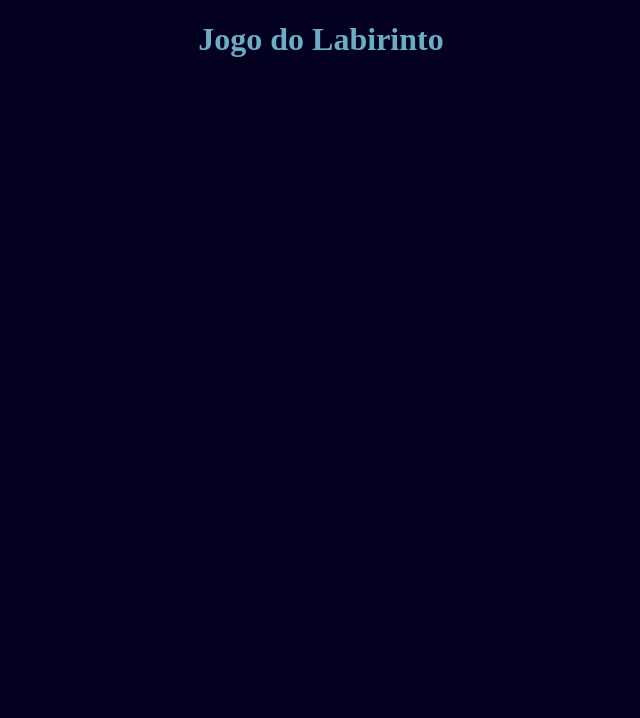
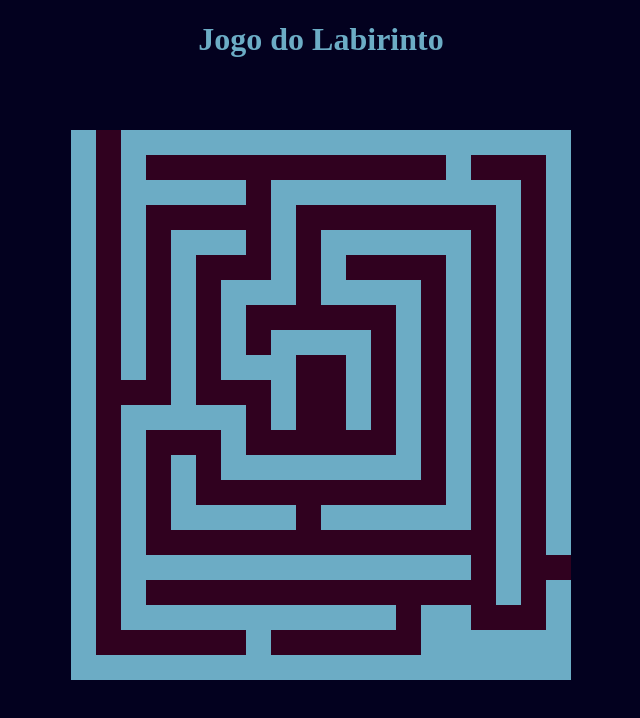
Before and after one commit to marvieiradev/game-maze, a plain HTML site: page index.html in a window 1280 px wide. Shown: the whole page, without its empty margins (319-959 px from the left). Drawn offline with Linux system fonts and the light colour scheme.

Commit message:
update scripts

```diff
--- a/index.html
+++ b/index.html
@@ -12,6 +12,7 @@
     <div class="win">
       <h1>Você Venceu!</h1>
     </div>
+    <script src="maze.js"></script>
     <script src="script.js"></script>
   </body>
 </html>
--- /dev/null
+++ b/maze.js
@@ -0,0 +1,26 @@
+const mazes = [
+  [
+    [1, 0, 1, 1, 1, 1, 1, 1, 1, 1, 1, 1, 1, 1, 1, 1, 1, 1, 1, 1],
+    [1, 0, 1, 0, 0, 0, 0, 0, 0, 0, 0, 0, 0, 0, 0, 1, 0, 0, 0, 1],
+    [1, 0, 1, 1, 1, 1, 1, 0, 1, 1, 1, 1, 1, 1, 1, 1, 1, 1, 0, 1],
+    [1, 0, 1, 0, 0, 0, 0, 0, 1, 0, 0, 0, 0, 0, 0, 0, 0, 1, 0, 1],
+    [1, 0, 1, 0, 1, 1, 1, 0, 1, 0, 1, 1, 1, 1, 1, 1, 0, 1, 0, 1],
+    [1, 0, 1, 0, 1, 0, 0, 0, 1, 0, 1, 0, 0, 0, 0, 1, 0, 1, 0, 1],
+    [1, 0, 1, 0, 1, 0, 1, 1, 1, 0, 1, 1, 1, 1, 0, 1, 0, 1, 0, 1],
+    [1, 0, 1, 0, 1, 0, 1, 0, 0, 0, 0, 0, 0, 1, 0, 1, 0, 1, 0, 1],
+    [1, 0, 1, 0, 1, 0, 1, 0, 1, 1, 1, 1, 0, 1, 0, 1, 0, 1, 0, 1],
+    [1, 0, 1, 0, 1, 0, 1, 1, 1, 0, 0, 1, 0, 1, 0, 1, 0, 1, 0, 1],
+    [1, 0, 0, 0, 1, 0, 0, 0, 1, 0, 0, 1, 0, 1, 0, 1, 0, 1, 0, 1],
+    [1, 0, 1, 1, 1, 1, 1, 0, 1, 0, 0, 1, 0, 1, 0, 1, 0, 1, 0, 1],
+    [1, 0, 1, 0, 0, 0, 1, 0, 0, 0, 0, 0, 0, 1, 0, 1, 0, 1, 0, 1],
+    [1, 0, 1, 0, 1, 0, 1, 1, 1, 1, 1, 1, 1, 1, 0, 1, 0, 1, 0, 1],
+    [1, 0, 1, 0, 1, 0, 0, 0, 0, 0, 0, 0, 0, 0, 0, 1, 0, 1, 0, 1],
+    [1, 0, 1, 0, 1, 1, 1, 1, 1, 0, 1, 1, 1, 1, 1, 1, 0, 1, 0, 1],
+    [1, 0, 1, 0, 0, 0, 0, 0, 0, 0, 0, 0, 0, 0, 0, 0, 0, 1, 0, 1],
+    [1, 0, 1, 1, 1, 1, 1, 1, 1, 1, 1, 1, 1, 1, 1, 1, 0, 1, 0, 0],
+    [1, 0, 1, 0, 0, 0, 0, 0, 0, 0, 0, 0, 0, 0, 0, 0, 0, 1, 0, 1],
+    [1, 0, 1, 1, 1, 1, 1, 1, 1, 1, 1, 1, 1, 0, 1, 1, 0, 0, 0, 1],
+    [1, 0, 0, 0, 0, 0, 0, 1, 0, 0, 0, 0, 0, 0, 1, 1, 1, 1, 1, 1],
+    [1, 1, 1, 1, 1, 1, 1, 1, 1, 1, 1, 1, 1, 1, 1, 1, 1, 1, 1, 1],
+  ],
+];
--- a/script.js
+++ b/script.js
@@ -1,4 +1,4 @@
-const canvas = document.getElementById("");
+const canvas = document.getElementById("gameCanvas");
 const ctx = canvas.getContext("2d");
 const tileSize = 25;
 
@@ -9,7 +9,7 @@ const player = {
   x: canvas.width - tileSize,
   x: canvas.height - tileSize * 5,
   radius: tileSize / 4,
-  prePos: {},
+  prevPos: {},
 };
 
 let animation;
@@ -17,30 +17,7 @@ let rigthPressed = false;
 let leftPressed = false;
 let upPressed = false;
 let downPressed = false;
-const map = [
-  [0, 1, 0, 0, 1, 0, 1, 0, 0, 1, 1, 0, 0, 0, 1, 0, 0, 1, 1, 0, 0, 1],
-  [0, 1, 0, 0, 1, 0, 1, 0, 0, 1, 1, 0, 0, 0, 1, 0, 0, 1, 1, 0, 0, 1],
-  [0, 1, 0, 0, 1, 0, 1, 0, 0, 1, 1, 0, 0, 0, 1, 0, 0, 1, 1, 0, 0, 1],
-  [0, 1, 0, 0, 1, 0, 1, 0, 0, 1, 1, 0, 0, 0, 1, 0, 0, 1, 1, 0, 0, 1],
-  [0, 1, 0, 0, 1, 0, 1, 0, 0, 1, 1, 0, 0, 0, 1, 0, 0, 1, 1, 0, 0, 1],
-  [0, 1, 0, 0, 1, 0, 1, 0, 0, 1, 1, 0, 0, 0, 1, 0, 0, 1, 1, 0, 0, 1],
-  [0, 1, 0, 0, 1, 0, 1, 0, 0, 1, 1, 0, 0, 0, 1, 0, 0, 1, 1, 0, 0, 1],
-  [0, 1, 0, 0, 1, 0, 1, 0, 0, 1, 1, 0, 0, 0, 1, 0, 0, 1, 1, 0, 0, 1],
-  [0, 1, 0, 0, 1, 0, 1, 0, 0, 1, 1, 0, 0, 0, 1, 0, 0, 1, 1, 0, 0, 1],
-  [0, 1, 0, 0, 1, 0, 1, 0, 0, 1, 1, 0, 0, 0, 1, 0, 0, 1, 1, 0, 0, 1],
-  [0, 1, 0, 0, 1, 0, 1, 0, 0, 1, 1, 0, 0, 0, 1, 0, 0, 1, 1, 0, 0, 1],
-  [0, 1, 0, 0, 1, 0, 1, 0, 0, 1, 1, 0, 0, 0, 1, 0, 0, 1, 1, 0, 0, 1],
-  [0, 1, 0, 0, 1, 0, 1, 0, 0, 1, 1, 0, 0, 0, 1, 0, 0, 1, 1, 0, 0, 1],
-  [0, 1, 0, 0, 1, 0, 1, 0, 0, 1, 1, 0, 0, 0, 1, 0, 0, 1, 1, 0, 0, 1],
-  [0, 1, 0, 0, 1, 0, 1, 0, 0, 1, 1, 0, 0, 0, 1, 0, 0, 1, 1, 0, 0, 1],
-  [0, 1, 0, 0, 1, 0, 1, 0, 0, 1, 1, 0, 0, 0, 1, 0, 0, 1, 1, 0, 0, 1],
-  [0, 1, 0, 0, 1, 0, 1, 0, 0, 1, 1, 0, 0, 0, 1, 0, 0, 1, 1, 0, 0, 1],
-  [0, 1, 0, 0, 1, 0, 1, 0, 0, 1, 1, 0, 0, 0, 1, 0, 0, 1, 1, 0, 0, 1],
-  [0, 1, 0, 0, 1, 0, 1, 0, 0, 1, 1, 0, 0, 0, 1, 0, 0, 1, 1, 0, 0, 1],
-  [0, 1, 0, 0, 1, 0, 1, 0, 0, 1, 1, 0, 0, 0, 1, 0, 0, 1, 1, 0, 0, 1],
-  [0, 1, 0, 0, 1, 0, 1, 0, 0, 1, 1, 0, 0, 0, 1, 0, 0, 1, 1, 0, 0, 1],
-  [0, 1, 0, 0, 1, 0, 1, 0, 0, 1, 1, 0, 0, 0, 1, 0, 0, 1, 1, 0, 0, 1],
-];
+const map = mazes[0];
 
 var tiles = [];
 for (var i = 0; i < map.length; i++) {
@@ -50,8 +27,131 @@ for (var i = 0; i < map.length; i++) {
   }
 }
 
+function drawBoard() {
+  ctx.fillStyle = "#03011f";
+  ctx.fillRect(0, 0, canvas.width, canvas.height);
+}
+
 function drawMaze() {
   for (var i = 0; i < map.length; i++) {
-    //
+    for (var j = 0; j < map[i].length; j++) {
+      let tileX = j * tileSize;
+      let tileY = i * tileSize;
+      tiles[i][j].x = tileX;
+      tiles[i][j].y = tileY;
+      if (map[i][j] == 1) {
+        tiles[i][j].type = "wall";
+        drawWall(tileX, tileY);
+      } else {
+        drawEmpty(tileX, tileY);
+      }
+    }
   }
 }
+
+function drawWall(x, y) {
+  ctx.fillStyle = "#6cacc5";
+  ctx.fillRect(x, y, tileSize, tileSize);
+}
+
+function drawEmpty(x, y) {
+  ctx.fillStyle = "#30011f";
+  ctx.fillRect(x, y, tileSize, tileSize);
+}
+
+function drawPlayer() {
+  ctx.beginPath();
+  ctx.arc(
+    player.x + tileSize / 2,
+    player.y + tileSize / 2,
+    player.radius,
+    0,
+    2 * Math.PI
+  );
+  ctx.fillStyle = "red";
+  ctx.fill();
+  ctx.closePath();
+}
+
+function updatePosition() {
+  player.prevPos = { x: player.x, y: player.y };
+  if (rigthPressed) {
+    player.x += 2;
+  }
+  if (leftPressed) {
+    player.x -= 2;
+  }
+  if (downPressed) {
+    player.y += 2;
+  }
+  if (upPressed) {
+    player.y -= 2;
+  }
+}
+
+function checkCollision() {
+  if (player.x + tileSize > canvas.width) {
+    player.x = player.prevPos.x;
+  }
+  if (player.y + player.radius < 0) {
+    cancelAnimationFrame(animation);
+    gameOver();
+  }
+  for (var i = 0; i < map.length; i++) {
+    for (var j = 0; j < map[i].length; j++) {
+      var b = tiles[i][j];
+      if (
+        player.x + player.radius * 3 > b.x &&
+        player.x < b.x + tileSize - player.radius &&
+        player.y + tileSize > b.y + player.radius &&
+        player.y < b.y + tileSize - player.radius &&
+        b.type === "wall"
+      ) {
+        player.x = player.prevPos.x;
+        player.y = player.prevPos.y;
+      }
+    }
+  }
+}
+
+function gameOver() {
+  canvas.style.visibility = "hidden";
+  var win = document.querySelector(".win");
+  win.style.visibility = "visible";
+}
+
+document.addEventListener("keydown", function (e) {
+  if (e.keyCode === 37) {
+    leftPressed = true;
+  } else if (e.keyCode === 39) {
+    rightPressed = true;
+  } else if (e.keyCode === 38) {
+    upPressed = true;
+  } else if (e.keyCode === 40) {
+    downPressed = true;
+  }
+});
+
+document.addEventListener("keyup", function (e) {
+  if (e.keyCode === 37) {
+    leftPressed = false;
+  } else if (e.keyCode === 39) {
+    rightPressed = false;
+  } else if (e.keyCode === 38) {
+    upPressed = false;
+  } else if (e.keyCode === 40) {
+    downPressed = false;
+  }
+});
+
+function update() {
+  updatePosition();
+  drawBoard();
+  drawMaze();
+
+  drawPlayer();
+  checkCollision();
+  animation = requestAnimationFrame(update);
+}
+
+animation = requestAnimationFrame(update);
```
